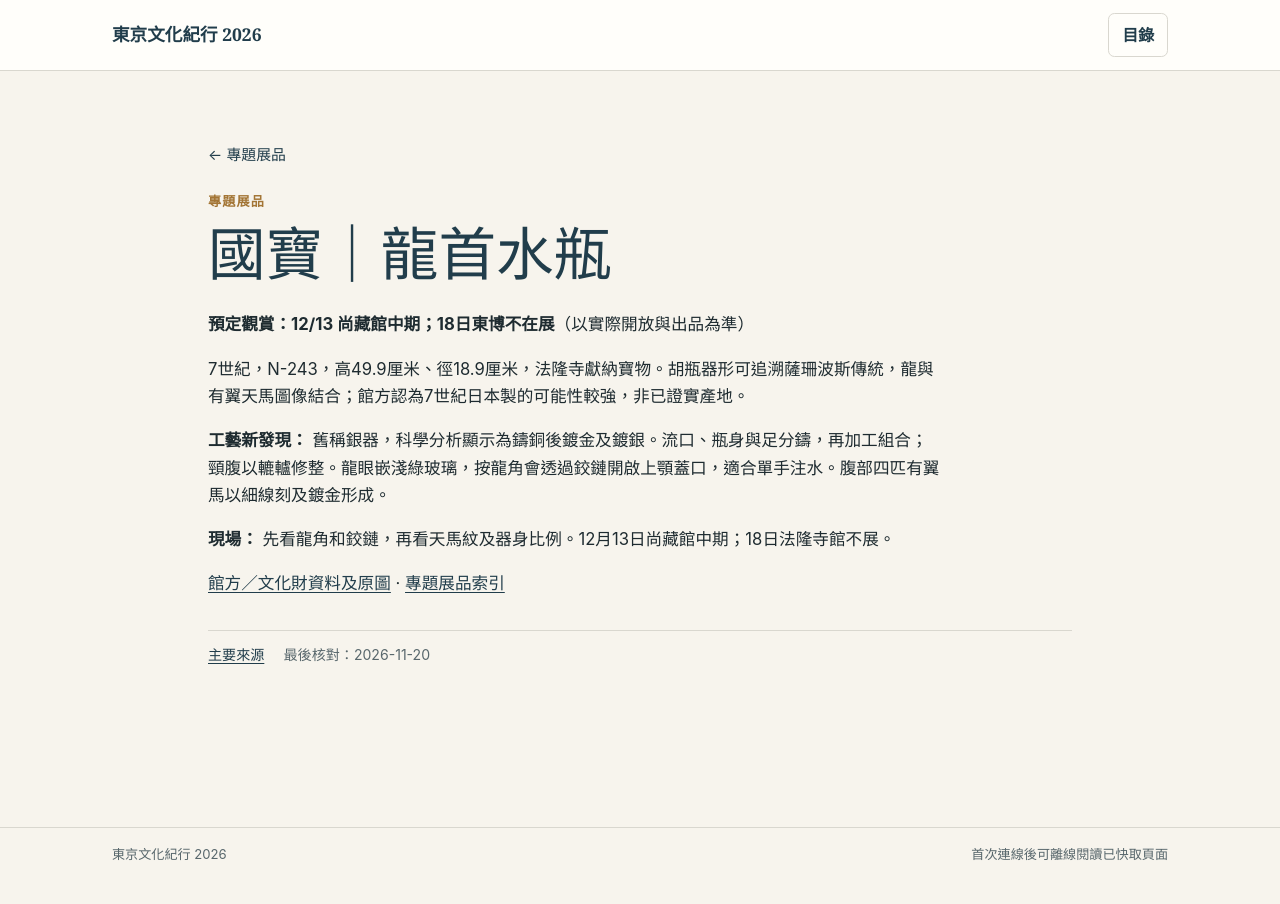
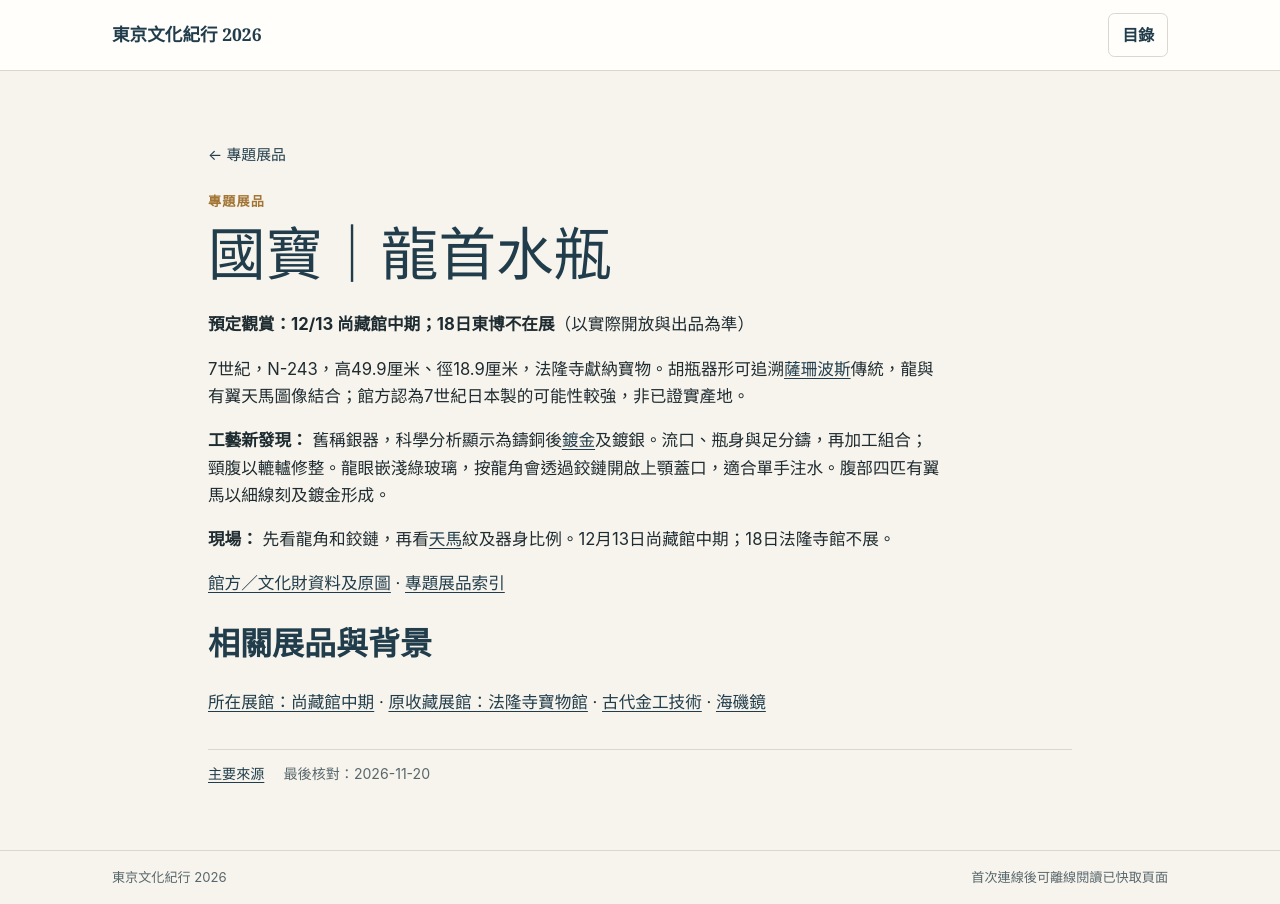
Before and after one commit to davetwchiu/tokyo-culture-trip-2026, a Jekyll site: the page built from content/works/dragon-ewer.md, in a window 1280 px wide. Built offline with Jekyll 4.4.1, drawn with Linux system fonts in a browser that asks for light colours.

Commit message:
Link dragon-ewer object to museum and interpretive context

```diff
--- a/content/works/dragon-ewer.md
+++ b/content/works/dragon-ewer.md
@@ -16,10 +16,14 @@ offline: true
 
 **預定觀賞：12/13 尚藏館中期；18日東博不在展**（以實際開放與出品為準）
 
-7世紀，N-243，高49.9厘米、徑18.9厘米，法隆寺獻納寶物。胡瓶器形可追溯薩珊波斯傳統，龍與有翼天馬圖像結合；館方認為7世紀日本製的可能性較強，非已證實產地。
+7世紀，N-243，高49.9厘米、徑18.9厘米，法隆寺獻納寶物。胡瓶器形可追溯[薩珊波斯](/tokyo-culture-trip-2026/museums/tokyo-national-museum/buildings/toyokan/)傳統，龍與有翼天馬圖像結合；館方認為7世紀日本製的可能性較強，非已證實產地。
 
-**工藝新發現：** 舊稱銀器，科學分析顯示為鑄銅後鍍金及鍍銀。流口、瓶身與足分鑄，再加工組合；頸腹以轆轤修整。龍眼嵌淺綠玻璃，按龍角會透過鉸鏈開啟上顎蓋口，適合單手注水。腹部四匹有翼馬以細線刻及鍍金形成。
+**工藝新發現：** 舊稱銀器，科學分析顯示為鑄銅後[鍍金](/tokyo-culture-trip-2026/history/craft/#metalwork)及鍍銀。流口、瓶身與足分鑄，再加工組合；頸腹以轆轤修整。龍眼嵌淺綠玻璃，按龍角會透過鉸鏈開啟上顎蓋口，適合單手注水。腹部四匹有翼馬以細線刻及鍍金形成。
 
-**現場：** 先看龍角和鉸鏈，再看天馬紋及器身比例。12月13日尚藏館中期；18日法隆寺館不展。
+**現場：** 先看龍角和鉸鏈，再看[天馬](/tokyo-culture-trip-2026/museums/tokyo-national-museum/buildings/heiseikan/#horse-exhibit)紋及器身比例。12月13日尚藏館中期；18日法隆寺館不展。
 
 [館方／文化財資料及原圖](https://emuseum.nich.go.jp/detail/100214/000/000) · [專題展品索引](../)
+
+## 相關展品與背景
+
+[所在展館：尚藏館中期](/tokyo-culture-trip-2026/museums/sannomaru/#mid-period) · [原收藏展館：法隆寺寶物館](/tokyo-culture-trip-2026/museums/tokyo-national-museum/buildings/horyuji/#room-5) · [古代金工技術](/tokyo-culture-trip-2026/history/craft/#metalwork) · [海磯鏡](/tokyo-culture-trip-2026/works/mirrors/)
```
